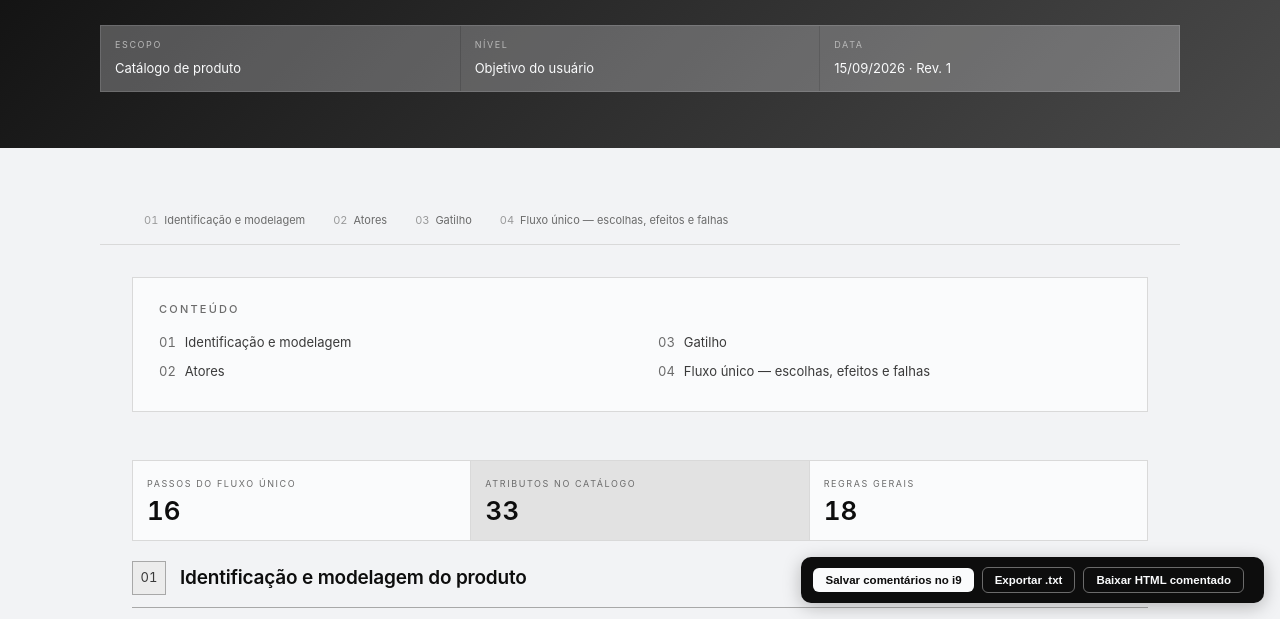
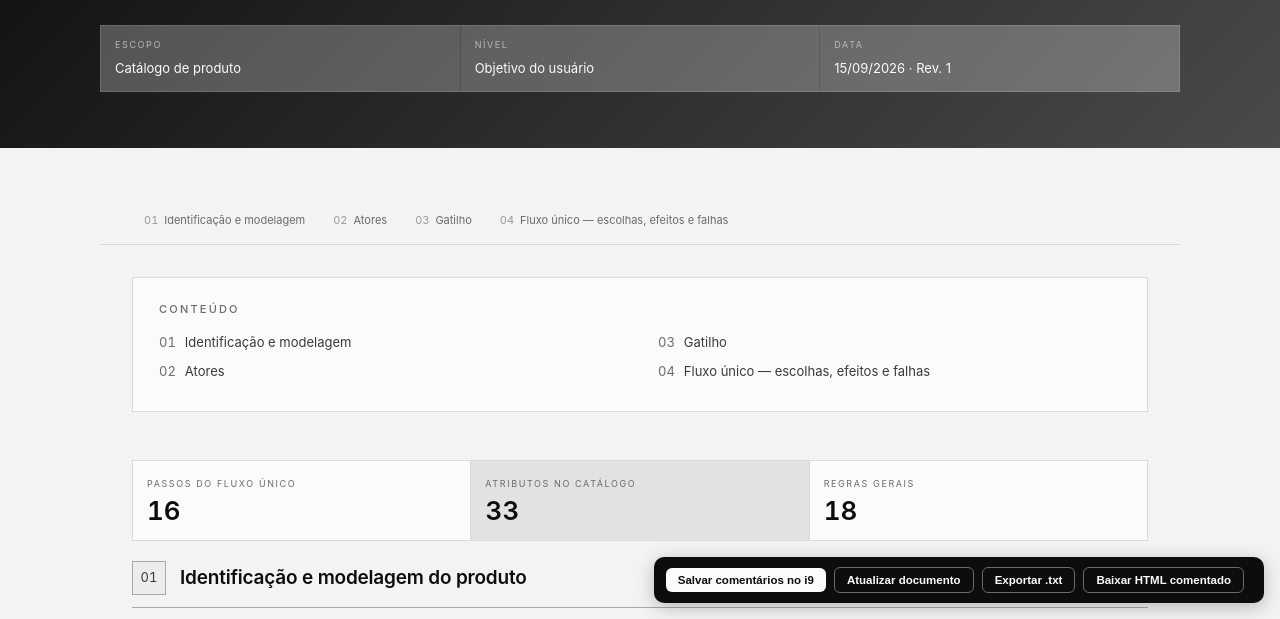
Before and after one commit to albertobneto-ai/i9-mcp, a website: page client/dist/uc-sd-wan.html in a window 1280 px wide. Shown: the part 181-800 px from the top of the page. Drawn offline with Linux system fonts and the light colour scheme.

Commit message:
feat(uc): barra flutuante padronizada com Atualizar documento em todos os UCs

```diff
--- a/client/dist/uc-sd-wan.html
+++ b/client/dist/uc-sd-wan.html
@@ -374,7 +374,7 @@ var LBL={};all('.cbox').forEach(function(bx){LBL[bx.dataset.ckey]=bx.dataset.cla
 function coletar(){var m=lsGet(),out={};Object.keys(m).forEach(function(k){out[k]={item:LBL[k]||k,comentario:m[k]};});return out;}
 // toolbar
 var bar=document.createElement('div');bar.className='cbar';
-bar.innerHTML='<button id="cSave">Salvar comentários no i9</button>'+
+bar.innerHTML='<button id="cSave">Salvar comentários no i9</button><button id="cReload" class="sec">Atualizar documento</button>'+
  '<button id="cTxt" class="sec">Exportar .txt</button>'+
  '<button id="cHtml" class="sec">Baixar HTML comentado</button>'+
  '<span class="cstat" id="cStat"></span>';
@@ -391,6 +391,7 @@ document.getElementById('cHtml').onclick=function(){
  var a=document.createElement('a');
  a.href=URL.createObjectURL(new Blob(['<!DOCTYPE html>'+document.documentElement.outerHTML],{type:'text/html'}));
  a.download='UC-SDW-001-comentado.html';a.click();};
+document.getElementById('cReload').onclick=function(){var u=location.href.split('#')[0].split('?')[0];location.replace(u+'?v='+Date.now());};
 document.getElementById('cSave').onclick=function(){
  var c=coletar();
  if(!Object.keys(c).length){stat('Nenhum comentário para salvar.');return;}
```
